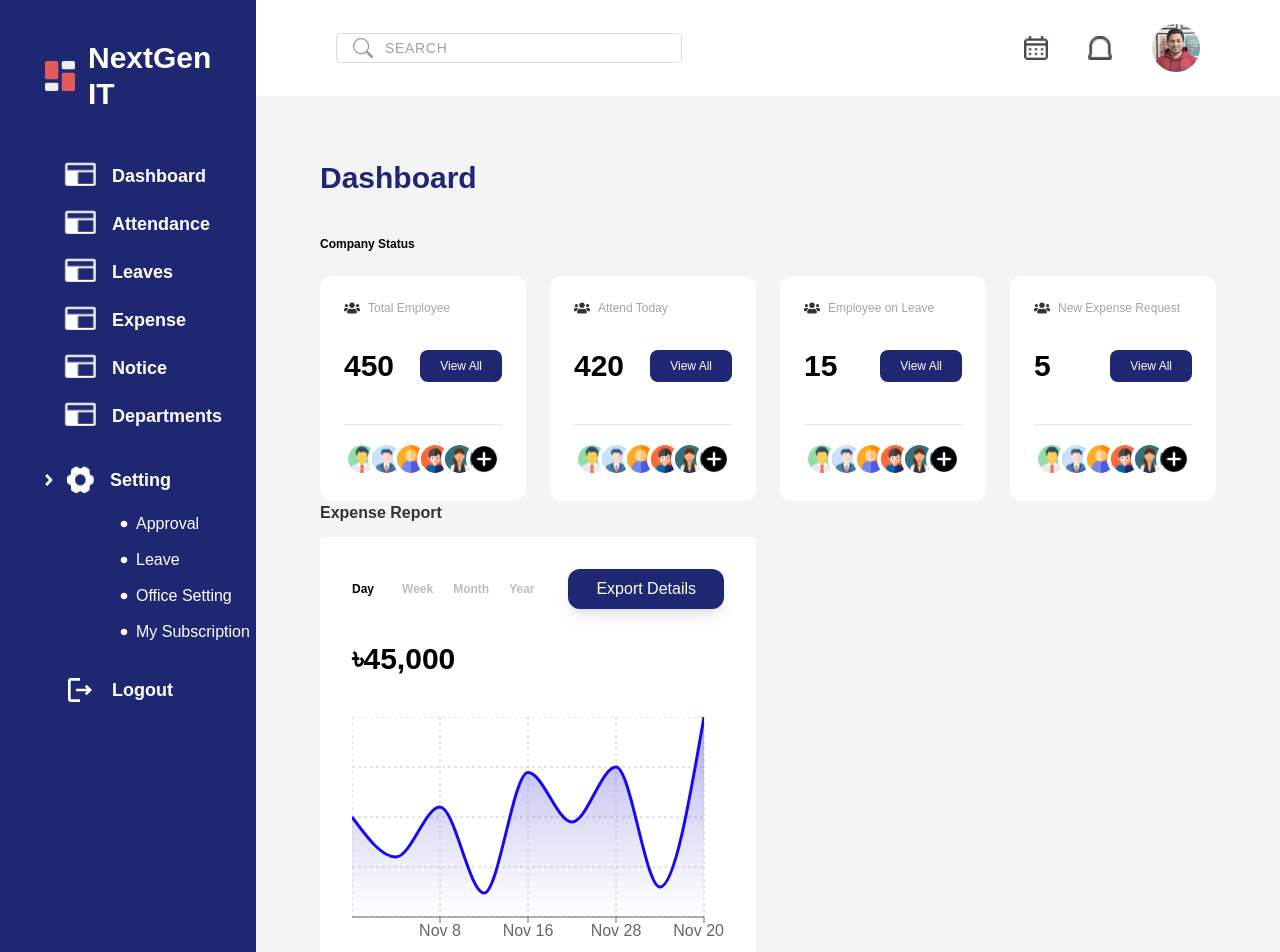
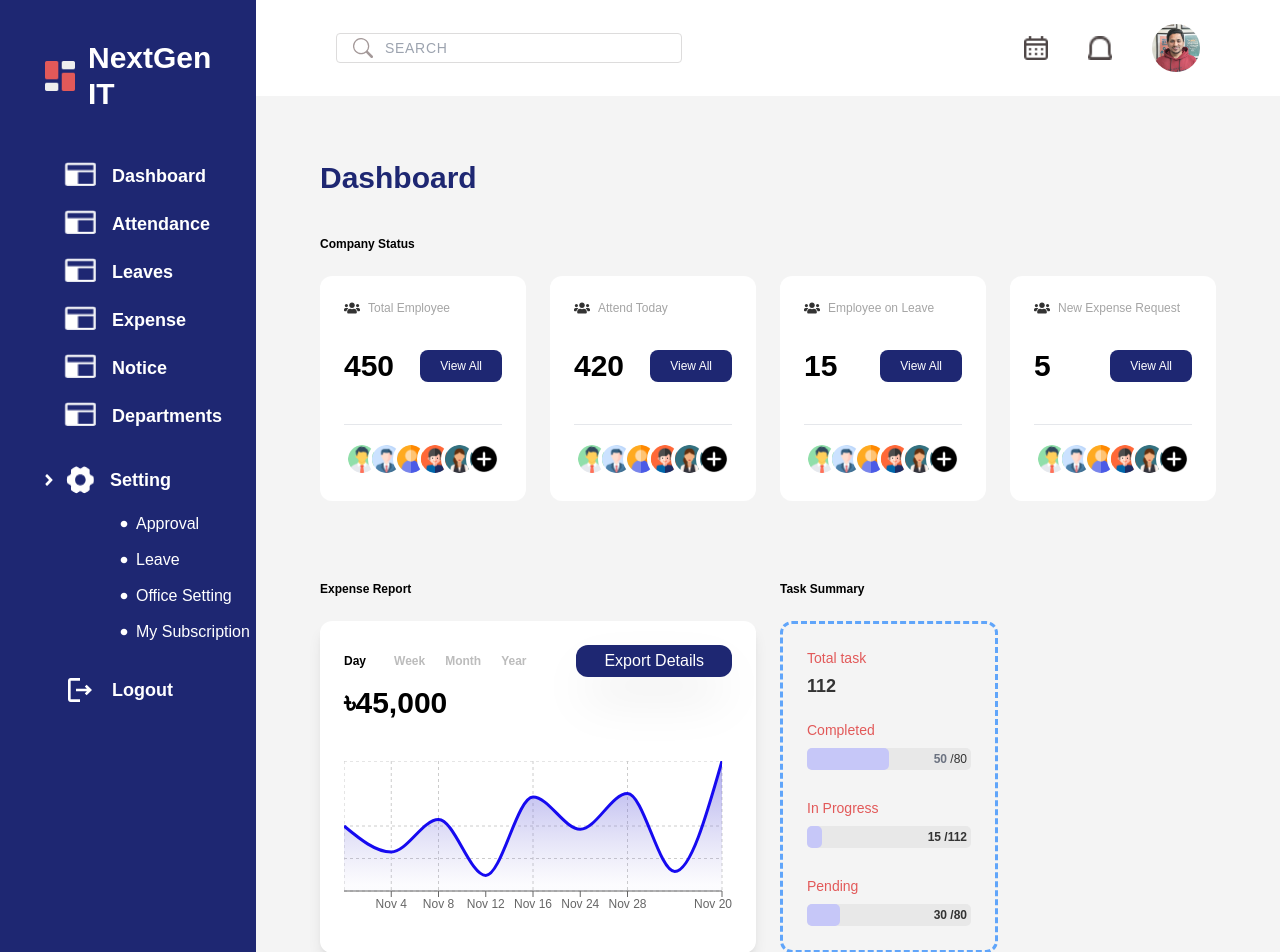
Before and after one commit to obaedulislam/employee-dashboard, a React (Create React App) app: page / in a window 1280 px wide. Shown: the top 952 px of the page. Built offline with nearby package versions, Linux system fonts and the light colour scheme.

Commit message:
Task Summary done

```diff
--- a/src/Components/ExpenseReport/ExpenseReport.jsx
+++ b/src/Components/ExpenseReport/ExpenseReport.jsx
@@ -62,8 +62,8 @@ const graphData = [
 const ExpenseReport = () => {
     return (
         <div>
-            <h5 className="mb-3 font-bold">Expense Report</h5>
-            <div className="bg-white rounded p-8">
+            <h3 className="text-secondary text-xs font-bold  mb-6">Expense Report</h3>
+            <div className="bg-white rounded-xl p-6 shadow-lg ">
                 <div className="flex lg:flex-row md:flex-row flex-col-reverse justify-between items-center">
                     <div>
                         <ul className="flex text-xs font-semibold space-x-5 text-[#bcbcbc]">
@@ -73,21 +73,21 @@ const ExpenseReport = () => {
                             <li className="text-xs font-semibold mr-2">Year</li>
                         </ul>
                     </div>
-                    <button className="py-2 px-7 shadow-lg bg-primary rounded-xl lg:mb-0 mb-2 text-white capitalize">
+                    <button className="py-1 px-7 shadow-2xl bg-primary rounded-xl lg:mb-0 mb-2 text-white capitalize">
                         Export Details
                     </button>
                 </div>
-                <div className='my-8'>
+                <div className='my-2 '>
                     <h2 className="text-3xl font-bold text-secondary"><span className='text-3xl'>৳</span>45,000</h2>
                     <div className="graph mt-10">
-                        <ResponsiveContainer height={230}>
+                        <ResponsiveContainer height={160} className='text-xs'>
                             <AreaChart
                                 width={500}
                                 height={150}
                                 data={graphData}
                                 margin={{
                                     top: 0,
-                                    right: 20,
+                                    right: 10,
                                     left: 0,
                                     bottom: 0,
                                 }}
--- /dev/null
+++ b/src/Components/TaskSummary/TaskSummary.css
@@ -0,0 +1,17 @@
+.progress-bar {
+    position: relative;
+    background: rgba(0, 0, 0, 0.05);
+    border-radius: 5px;
+    text-align: end;
+    padding: 2px 4px;
+    font-size: 12px;
+  }
+  .progress-bar p::after {
+    content: "";
+    position: absolute;
+    top: 0;
+    left: 0;
+    height: 100%;
+    border-radius: 5px;
+    background: #C6C7F8;
+  }
--- /dev/null
+++ b/src/Components/TaskSummary/TaskSummary.jsx
@@ -0,0 +1,39 @@
+import React from 'react';
+import './TaskSummary.css'
+
+const TaskSummary = () => {
+    return (
+        <div className="">
+            <h3 className="text-secondary text-xs font-bold  mb-6">Task Summary</h3>
+            <div className="  border-[3px] border-dashed border-blue-400 rounded-xl p-6 md:w-1/2">
+                <p className='text-sm text-accent mb-1'>Total task</p>
+                <p className="text-lg font-bold">112</p>
+
+                <div>
+                    <div className="mt-5">
+                        <p className='text-sm text-accent mb-2'>Completed</p>
+                        <div className="progress-bar ">
+                            <p className={`after:w-[50%] `}>
+                                <span className="font-semibold text-gray-500">50</span> /80
+                            </p>
+                        </div>
+                    </div>
+                    <div className="mt-[28px]">
+                        <p className='text-sm text-accent mb-2'>In Progress</p>
+                        <div className="progress-bar ">
+                            <p className="font-semibold after:w-[9%] ">15 /112</p>
+                        </div>
+                    </div>
+                    <div className="mt-[28px]">
+                        <p className='text-sm text-accent mb-2'>Pending</p>
+                        <div className="progress-bar ">
+                            <p className=" font-semibold after:w-[20%]">30 /80</p>
+                        </div>
+                    </div>
+                </div>
+            </div>
+        </div>
+    );
+};
+
+export default TaskSummary;
--- a/src/Pages/Dashboard/Dashboard.jsx
+++ b/src/Pages/Dashboard/Dashboard.jsx
@@ -2,6 +2,7 @@ import React from 'react';
 import { useLoaderData } from 'react-router';
 import CompanyInfo from '../../Components/CompanyInfo/CompanyInfo';
 import ExpenseReport from '../../Components/ExpenseReport/ExpenseReport';
+import TaskSummary from '../../Components/TaskSummary/TaskSummary';
 
 const Dashboard = () => {
 
@@ -25,8 +26,9 @@ const Dashboard = () => {
                 {/* Company Status Section End */}
 
 
-                <div className='grid  md:grid-cols-2 grid-cols-1 gap-6'>
+                <div className='grid  md:grid-cols-2 grid-cols-1 gap-6 mt-20 vh-full'>
                     <ExpenseReport></ExpenseReport>
+                    <TaskSummary></TaskSummary>
                 </div>
 
 
```
